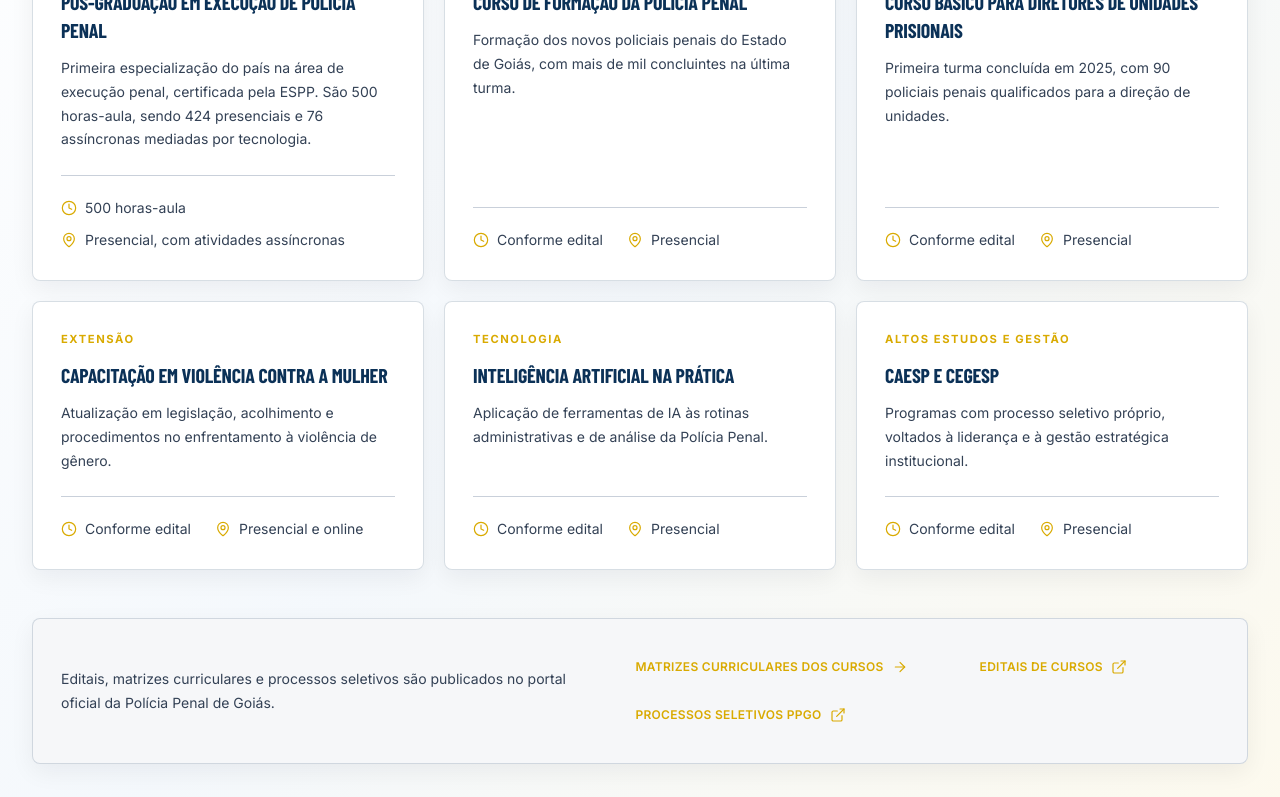
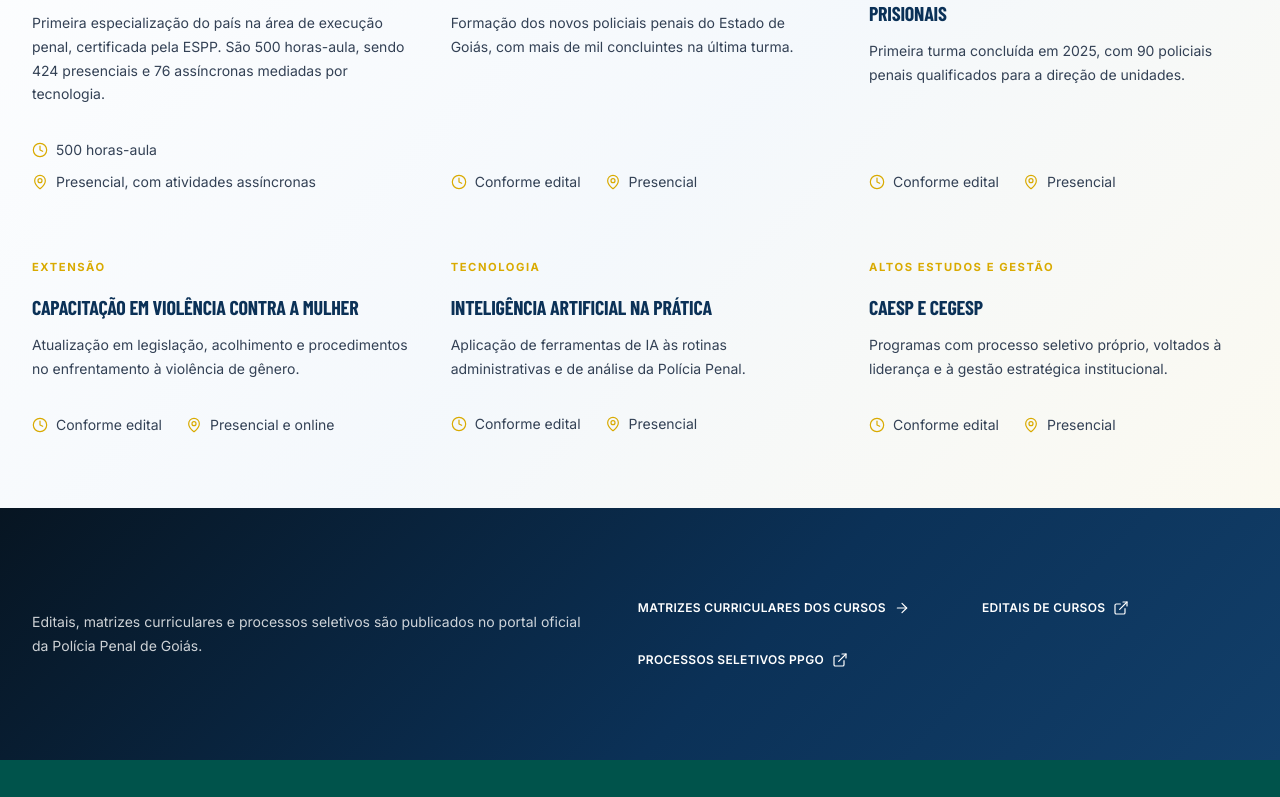
Before and after one commit to jhfmiguel/ppgo-espp-site, a Next.js app in the folder app/: page /cursos in a window 1280 px wide. Shown: the part 600-1397 px from the top of the page. Built offline with nearby package versions, Linux system fonts and the light colour scheme.

Commit message:
Padroniza cards de cursos e adiciona faixa degradê

```diff
--- a/app/components/cursos-destaque.tsx
+++ b/app/components/cursos-destaque.tsx
@@ -8,7 +8,7 @@ export function CursosDestaque() {
     <section
       id="cursos"
       aria-labelledby="cursos-titulo"
-      className="bg-white pt-10 pb-24 lg:pt-14 lg:pb-32"
+      className="bg-white pt-10 lg:pt-14"
     >
       <div className="container-espp">
         <PageHeader
@@ -19,22 +19,22 @@ export function CursosDestaque() {
           texto={cursos.texto}
         />
 
-        <ul className="mt-14 grid gap-5 md:grid-cols-2 lg:grid-cols-3">
+        <ul className="mt-14 grid gap-x-10 gap-y-12 md:grid-cols-2 lg:grid-cols-3">
           {cursos.itens.map((curso) => (
             <li
               key={curso.nome}
-              className="flex flex-col rounded-lg border border-ink-200 bg-white p-7 shadow-sm transition-colors hover:border-gold-500/70"
+              className="group flex flex-col py-2 transition-transform duration-300 hover:-translate-y-1"
             >
               <p className="text-[0.7rem] font-bold tracking-[0.14em] text-gold-600 uppercase">
                 {curso.nivel}
               </p>
-              <h3 className="title-display mt-3 text-xl text-ink-900">
+              <h3 className="title-display mt-4 text-xl text-[#071522]">
                 {curso.nome}
               </h3>
-              <p className="mt-3 grow text-sm leading-relaxed text-ink-700">
+              <p className="mt-3 grow text-sm leading-7 text-[#334155]">
                 {curso.texto}
               </p>
-              <dl className="mt-6 flex flex-wrap gap-x-6 gap-y-2 border-t border-ink-200 pt-5 text-sm text-ink-500">
+              <dl className="mt-6 flex flex-wrap gap-x-6 gap-y-2 pt-2 text-sm text-[#334155]">
                 <div className="flex items-center gap-2">
                   <Clock className="size-4 text-gold-600" aria-hidden="true" />
                   <dt className="sr-only">Carga horária</dt>
@@ -50,19 +50,23 @@ export function CursosDestaque() {
           ))}
         </ul>
 
-        <div className="mt-12 flex flex-col gap-4 rounded-lg border border-ink-200 bg-ink-050 p-7 sm:flex-row sm:items-center sm:justify-between">
-          <p className="text-sm text-ink-700">
+      </div>
+
+      <div className="cursos-faixa-degrade mt-14 w-full bg-[#071522] bg-[linear-gradient(135deg,#071522_0%,#0b3157_58%,#123f6a_100%)] py-16 text-white lg:mt-16 lg:py-20">
+        <div className="container-espp">
+          <div className="flex flex-col gap-6 sm:flex-row sm:items-center sm:justify-between">
+            <p className="max-w-xl text-sm leading-relaxed !text-white/80">
               Editais, matrizes curriculares e processos seletivos são publicados
               no portal oficial da Polícia Penal de Goiás.
             </p>
-          <div className="flex flex-wrap gap-x-6 gap-y-2">
+            <div className="flex flex-wrap gap-x-6 gap-y-3">
               {cursos.links.map((link) => (
                 <ActionLink
                   key={link.label}
                   href={link.href}
                   variant="ghost"
                   external={link.external}
-                className="text-xs"
+                  className="text-xs !text-white hover:!text-[#f5c400]"
                 >
                   {link.label}
                 </ActionLink>
@@ -70,6 +74,7 @@ export function CursosDestaque() {
             </div>
           </div>
         </div>
+      </div>
     </section>
   );
 }
```
Lines whose indentation alone changed are shown as unchanged.
